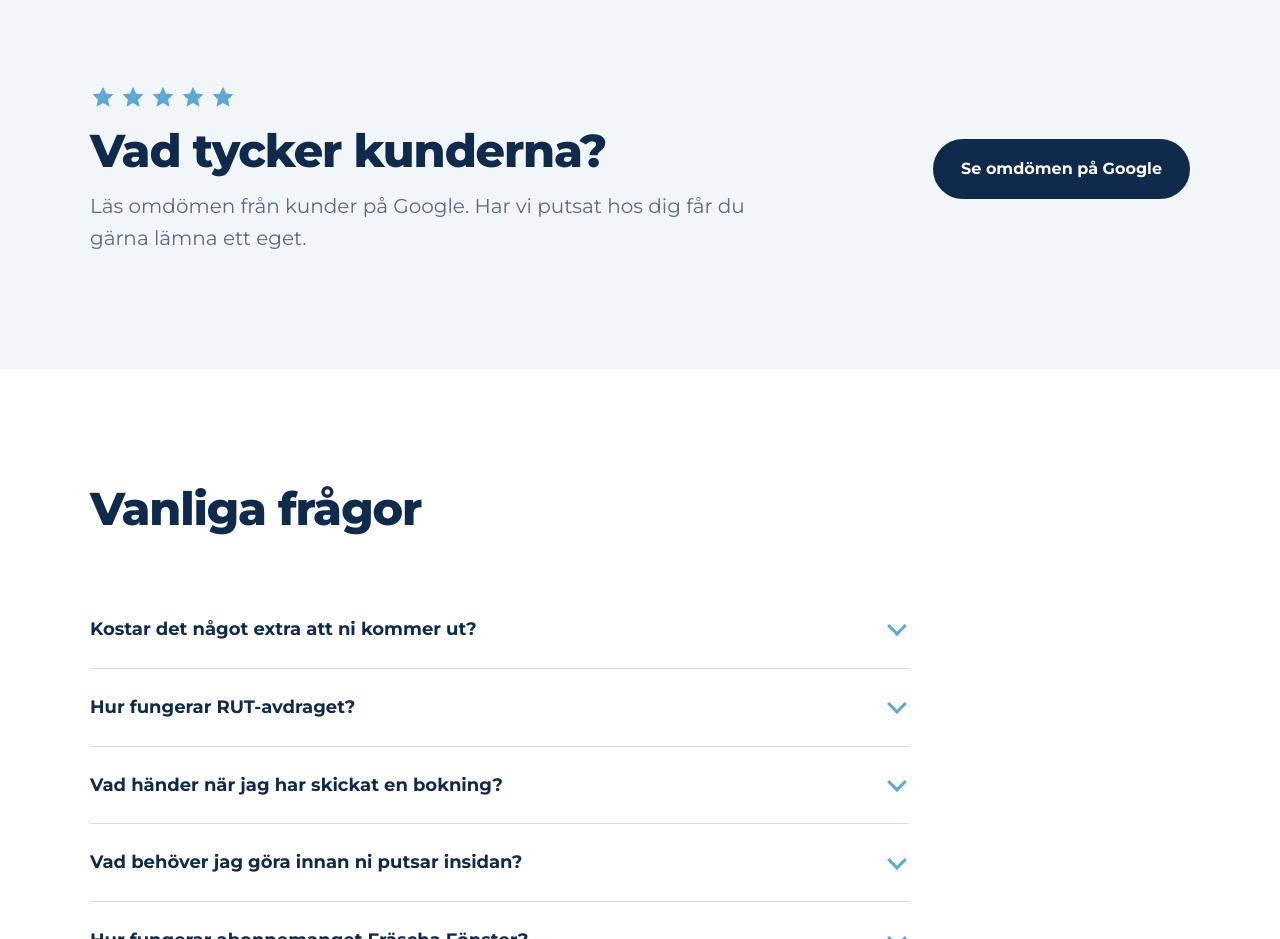
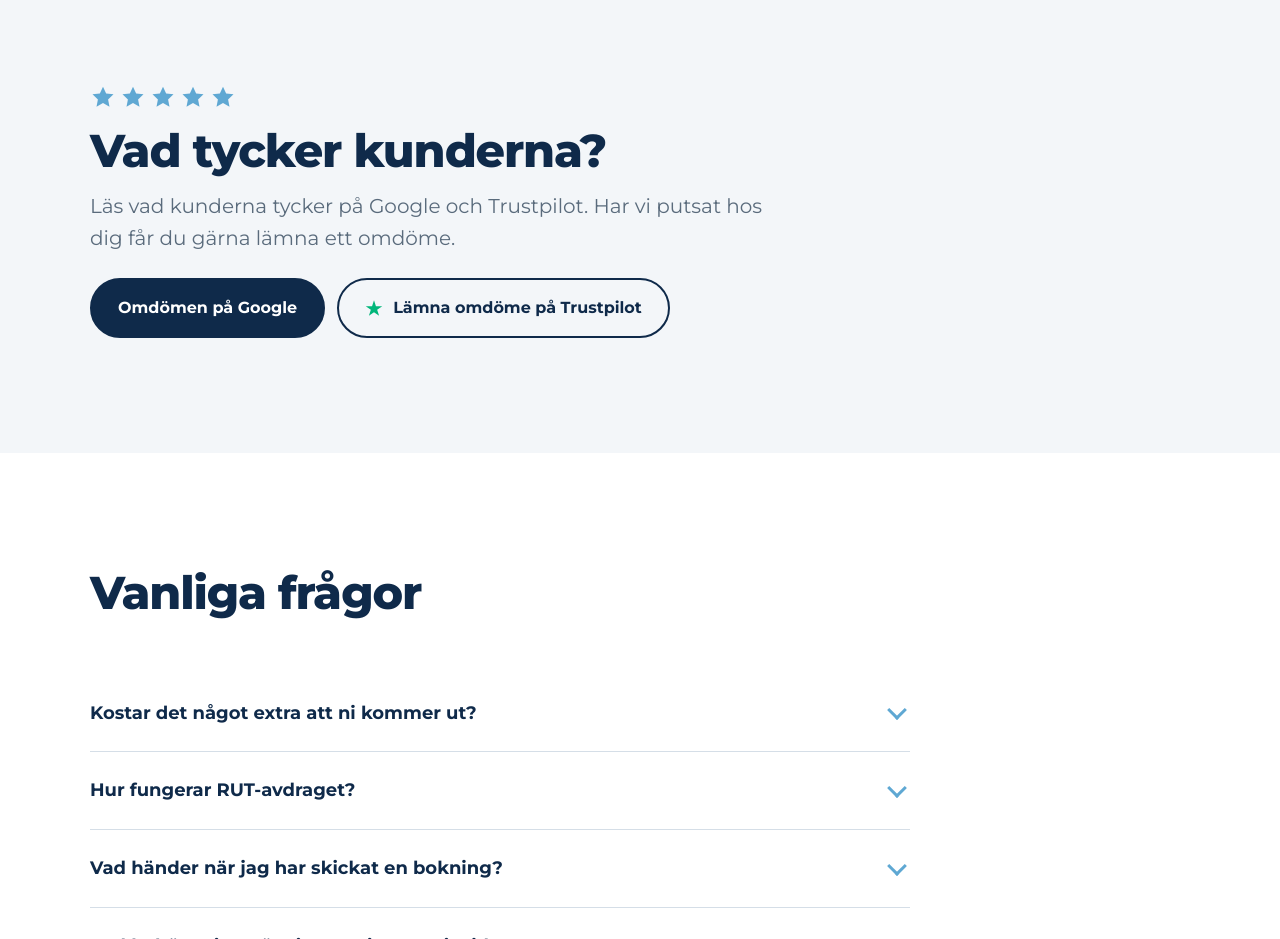
Before and after one commit to FenstroFonster/fenstro, a plain HTML site: page index.html in a window 1280 px wide. Shown: the part 7360-8299 px from the top of the page. Drawn offline with Linux system fonts and the light colour scheme.

Commit message:
Knapp för omdöme på Trustpilot och rad om Trustpilot i integritetssidan
Egen knapp i stället för Trustpilots skript, så sidan förblir snabb och
utan cookies.

Co-Authored-By: Claude Opus 5.5 <noreply@anthropic.com>
Claude-Session: https://claude.ai/code/session_01EsbUesUXdsR4eHvfDW1DL5

```diff
--- a/css/style.css
+++ b/css/style.css
@@ -285,6 +285,8 @@ button{font:inherit;color:inherit}
 .reviews h2{max-width:14em}
 .reviews .lead{margin-top:14px}
 .stars{display:flex;gap:4px;margin-bottom:16px}
+.reviews__btns{display:flex;flex-wrap:wrap;gap:12px}
+.btn.tp svg{flex:none}
 
 /* FAQ */
 .faq{max-width:820px}
--- a/index.html
+++ b/index.html
@@ -34,7 +34,7 @@
   "sameAs": ["https://www.instagram.com/fenstro.fonster/"]
 }
 </script>
-<link rel="stylesheet" href="css/style.css?v=3">
+<link rel="stylesheet" href="css/style.css?v=4">
 </head>
 <body>
 
@@ -462,9 +462,12 @@
           <svg width="26" height="26" viewBox="0 0 24 24" fill="#5FA8D3"><path d="M12 2.5l2.9 6.2 6.8.8-5 4.7 1.3 6.7L12 17.6 6 20.9l1.3-6.7-5-4.7 6.8-.8z"/></svg>
         </div>
         <h2 id="omdome-rubrik">Vad tycker kunderna?</h2>
-        <p class="lead">Läs omdömen från kunder på Google. Har vi putsat hos dig får du gärna lämna ett eget.</p>
+        <p class="lead">Läs vad kunderna tycker på Google och Trustpilot. Har vi putsat hos dig får du gärna lämna ett omdöme.</p>
       </div>
-      <a class="btn" href="https://www.google.com/search?q=Fenstro+F%C3%B6nster" target="_blank" rel="noopener">Se omdömen på Google</a>
+      <div class="reviews__btns">
+        <a class="btn" href="https://www.google.com/search?q=Fenstro+F%C3%B6nster" target="_blank" rel="noopener">Omdömen på Google</a>
+        <a class="btn btn--ghost tp" href="https://se.trustpilot.com/review/fenstrofonster.se" target="_blank" rel="noopener"><svg width="18" height="18" viewBox="0 0 24 24" aria-hidden="true"><path fill="#00b67a" d="M12 1.5l2.6 8h8.4l-6.8 4.9 2.6 8L12 17.5l-6.8 4.9 2.6-8L1 9.5h8.4z"/></svg>Lämna omdöme på Trustpilot</a>
+      </div>
     </div>
   </section>
 
```
Also changed, not shown: integritet.html (+2 -1 lines).
